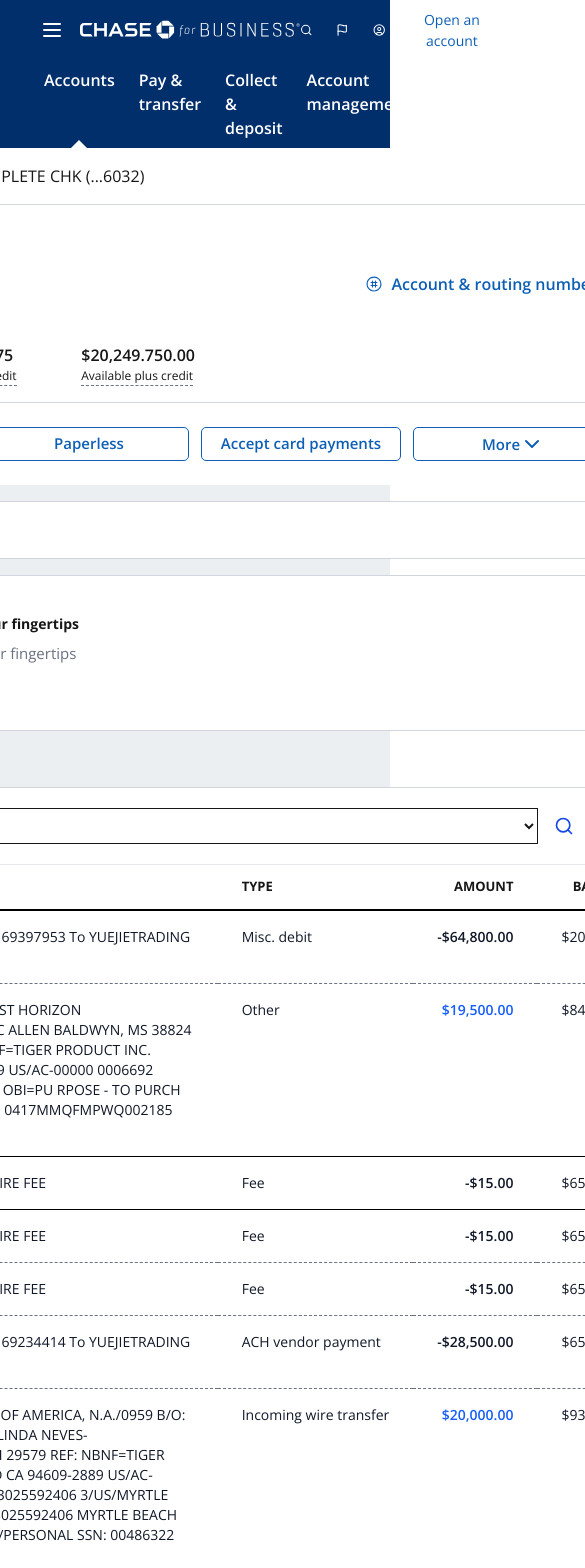
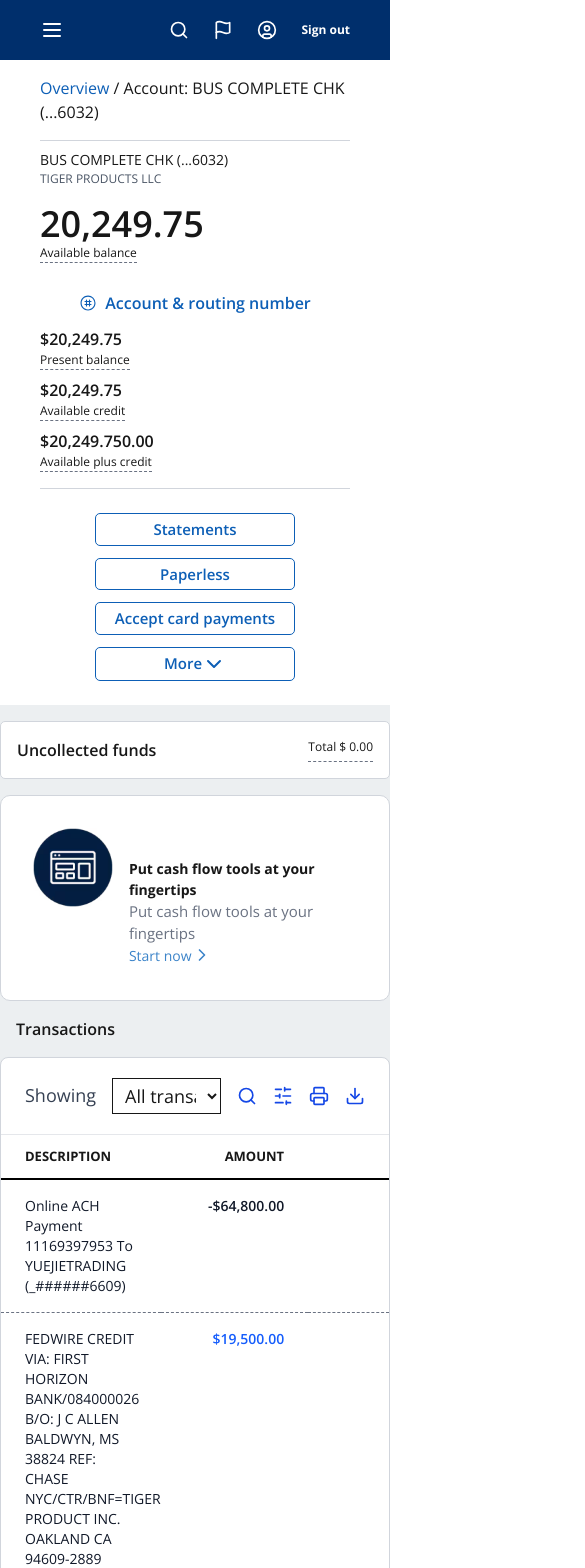
Before and after one commit to Abdullah-Khalil123/ChaseBank, a Next.js app: page /summary in a window 390 px wide. Shown: the top 1568 px of the page, 585 px wide, since content can reach past the window. Built offline with nearby package versions, Linux system fonts and the light colour scheme.

Commit message:
pages complete

```diff
--- a/src/components/LoginPage/LoginForm.tsx
+++ b/src/components/LoginPage/LoginForm.tsx
@@ -79,7 +79,7 @@
         <link rel="icon" href="/favicon.ico" />
       </Head>
 
-      <div className="bg-white p-8 rounded shadow-md w-full min-w-[414px]">
+      <div className="bg-white p-8 rounded shadow-md w-full lg:min-w-[414px] ">
         <form onSubmit={handleSubmit}>
           <div className="mb-6 relative">
             <label
--- a/src/components/OverviewPage/OverviewComponents/UpgradeCheckout.tsx
+++ b/src/components/OverviewPage/OverviewComponents/UpgradeCheckout.tsx
@@ -22,7 +22,7 @@
         className
       }
     >
-      <div className="w-[90px] h-[90px]">
+      <div className="w-[90px] h-[90px] max-lg:h-[140px]">
         <Image alt="" src={image} width={90} height={90} />
       </div>
       <div className="flex flex-col justify-between h-[80px]">
--- a/src/components/OverviewPage/index.tsx
+++ b/src/components/OverviewPage/index.tsx
@@ -23,7 +23,7 @@
       <OverviewDetail />
 
       <div className="flex justify-center">
-        <div className="flex max-w-[1440px]">
+        <div className="flex max-w-[1440px] max-lg:flex-col gap-6">
           <div className="flex flex-col gap-6 px-screen-x py-screen-y">
             {/* <h2 className="text-[24px] font-bold">{getGreeting()}</h2> */}
             <BankAccount />
@@ -36,7 +36,7 @@
               tag="Get $100 off Chase POS™ Terminal — our fast, reliable wireless terminal to take payments and track sales. Plus, get no-fee, same-day deposits."
             />
           </div>
-          <div className="flex flex-col py-screen-y pr-screen-x gap-6">
+          <div className="flex flex-col lg:py-screen-y pr-screen-x max-lg:pl-screen-x gap-6">
             <CustomerInsight />
             <ExploreBusiness />
             <HelpSupport />
@@ -44,7 +44,7 @@
         </div>
       </div>
       <div className="flex justify-center">
-        <div className="max-w-[1440px]">
+        <div className="max-w-[1440px] max-lg:pt-4">
           <Disclosure />
         </div>
       </div>
--- a/src/components/Summary/SummaryComponents/TransactionTable.tsx
+++ b/src/components/Summary/SummaryComponents/TransactionTable.tsx
@@ -1,16 +1,11 @@
 "use client";
 
 import { useState } from "react";
+import { Search, SlidersHorizontal, Printer, Download } from "lucide-react";
 import { transactions as initialTransactions } from "../data";
 
 export default function TransactionsTable() {
   const [transactions] = useState(initialTransactions);
-
-  //   const toggleExpand = (index: any) => {
-  //     const newTransactions = [...transactions];
-  //     newTransactions[index].expanded = !newTransactions[index].expanded;
-  //     setTransactions(newTransactions);
-  //   };
 
   const shouldShowDate = (index: number) => {
     if (index === 0) return true;
@@ -32,19 +27,19 @@
             <table className="w-full">
               <thead>
                 <tr className="border-b-2 border-black">
-                  <th className="px-6 py-3 text-left text-[13px] uppercase ">
+                  <th className="px-6 py-3 text-left text-[13px] uppercase max-lg:hidden">
                     Date
                   </th>
-                  <th className="px-6 py-3 text-left text-[13px] uppercase ">
+                  <th className="px-6 py-3 text-left text-[13px] uppercase">
                     Description
                   </th>
-                  <th className="px-6 py-3 text-left text-[13px] uppercase ">
+                  <th className="px-6 py-3 text-left text-[13px] uppercase max-lg:hidden">
                     Type
                   </th>
                   <th className="px-6 py-3 text-right text-[13px] uppercase ">
                     Amount
                   </th>
-                  <th className="px-6 py-3 text-right text-[13px] uppercase ">
+                  <th className="px-6 py-3 text-right text-[13px] uppercase max-lg:hidden">
                     Balance
                   </th>
                   <th className="px-6 py-3 text-right text-[13px] uppercase "></th>
@@ -64,11 +59,11 @@
                         isLastInDateGroup ? "border-b border-black" : ""
                       }`}
                     >
-                      <td className="px-6 py-4 whitespace-nowrap text-sm text-gray-900">
+                      <td className="px-6 py-4 whitespace-nowrap text-sm text-gray-900 max-lg:hidden">
                         {shouldShowDate(index) ? transaction.date : ""}
                       </td>
                       <td
-                        className={`px-6 py-4 text-sm text-gray-900 ${
+                        className={`px-6 py-4 text-sm text-gray-900 max-lg:max-w-[100px] ${
                           !isLastInDateGroup
                             ? "border-b border-dashed border-gray-500"
                             : ""
@@ -77,7 +72,7 @@
                         {transaction.description}
                       </td>
                       <td
-                        className={`align-top px-6 py-4 whitespace-nowrap text-sm text-gray-900 ${
+                        className={`align-top px-6 py-4 whitespace-nowrap text-sm text-gray-900 max-lg:hidden ${
                           !isLastInDateGroup
                             ? "border-b border-dashed border-gray-500"
                             : ""
@@ -97,7 +92,7 @@
                         {transaction.amount}
                       </td>
                       <td
-                        className={`align-top px-6 py-4 whitespace-nowrap text-sm text-right text-gray-900 ${
+                        className={`align-top px-6 py-4 whitespace-nowrap text-sm text-right text-gray-900 max-lg:hidden ${
                           !isLastInDateGroup
                             ? "border-b border-dashed border-gray-500"
                             : ""
@@ -140,8 +135,6 @@
     </div>
   );
 }
-
-import { Search, SlidersHorizontal, Printer, Download } from "lucide-react";
 
 export function TransactionFilterBar() {
   return (
--- a/src/components/Summary/index.tsx
+++ b/src/components/Summary/index.tsx
@@ -14,7 +14,7 @@
     <div>
       <BalanceDetail />
       <div className="flex justify-center">
-        <div className="w-[1024px]">
+        <div className="w-[1024px] ">
           <UncollectedFunds />
           <UpgradeCheckout
             head="Put cash flow tools at your fingertips"
@@ -24,7 +24,7 @@
             className="items-center"
           />
 
-          <h3 className="my-4 font-[600]">Transactions</h3>
+          <h3 className="my-4 font-[600] max-lg:ml-4">Transactions</h3>
           <TransactionsTable />
         </div>
       </div>
@@ -67,7 +67,7 @@
     <div className="bg-white pb-6">
       <OverviewHeader showOptions={false} />
       <div className="flex justify-center">
-        <div className="w-[1024px]">
+        <div className="w-[1024px] mx-screen-x">
           <BreadCrumb />
           <Divider />
           <p className="text-[14px]">{data.accountTitle}</p>
@@ -76,7 +76,7 @@
           <div className="mt-4" />
           <Divider />
           <div className="mt-6" />
-          <div className="flex gap-3">
+          <div className="flex gap-3 flex-wrap max-md:justify-center">
             <Button>Statements</Button>
             <Button>Paperless</Button>
             <Button>Accept card payments</Button>
@@ -94,16 +94,18 @@
 const Balance = ({ data }: { data: BalanceData }) => {
   return (
     <div>
-      <div className="flex justify-between items-start font-[600] pt-4">
+      <div className="flex flex-wrap gap-2 pb-2 justify-between items-start font-[600] pt-4">
         <div className="mb-4">
           <h1 className="text-4xl">{data.availableBalance}</h1>
           <p className="text-[12px] font-normal border-b border-dashed border-gray-500 w-fit">
             Available balance
           </p>
         </div>
-        <AccountButton />
+        <div className="flex max-md:justify-center w-full">
+          <AccountButton />
+        </div>
       </div>
-      <div className="flex w-[50%] justify-between">
+      <div className="flex flex-wrap gap-2 w-[50%] justify-between">
         <div>
           <h1 className="font-[600]">${data.presentBalance}</h1>
           <p className=" text-[12px] border-b border-dashed border-gray-500 w-fit">
--- a/src/components/partials/overviewHeader.tsx
+++ b/src/components/partials/overviewHeader.tsx
@@ -12,7 +12,7 @@
       <div className="h-[60px] flex justify-between items-center px-screen-x max-w-[1440px] mx-auto">
         <div className="flex items-center gap-4">
           <Menu color="white" />
-          <div className="relative w-[220px] h-[32px]">
+          <div className="relative w-[220px] h-[32px] max-lg:hidden">
             <Image alt="Chase Logo" src={ChaseLogo} fill />
           </div>
         </div>
@@ -21,7 +21,7 @@
           <Search className={IconClassName} size={20} />
           <FlagIcon className={IconClassName} size={20} />
           <UserCircle className={IconClassName} size={20} />
-          <button className="bg-white text-[#0d5fb6] px-2 rounded-[5px] text-[14px]">
+          <button className="bg-white text-[#0d5fb6] px-2 rounded-[5px] text-[14px] max-lg:hidden">
             Open an account
           </button>
           <button className="text-[12px] font-bold">Sign out</button>
@@ -46,7 +46,7 @@
   const [activeLink, setActiveLink] = useState("Accounts");
   return (
     <>
-      <div className="flex gap-4 py-2 px-screen-x max-w-[1440px] mx-auto">
+      <div className="flex gap-4 py-2 px-screen-x max-w-[1440px] mx-auto max-lg:hidden">
         {Links.map((link, index) => (
           <div
             key={index}
@@ -76,7 +76,7 @@
   const [selectedLink, setSelectedLink] = useState("Overview");
 
   return (
-    <div className="bg-white text-[#475969] h-14">
+    <div className="bg-white text-[#475969] h-14 max-lg:hidden">
       <div className="flex items-center gap-4 h-full max-w-[1440px] px-screen-x mx-auto">
         {links.map((link, index) => (
           <div
```
Also changed, not shown: src/components/OverviewPage/OverviewComponents/BankAccount.tsx (+4 -4 lines).
